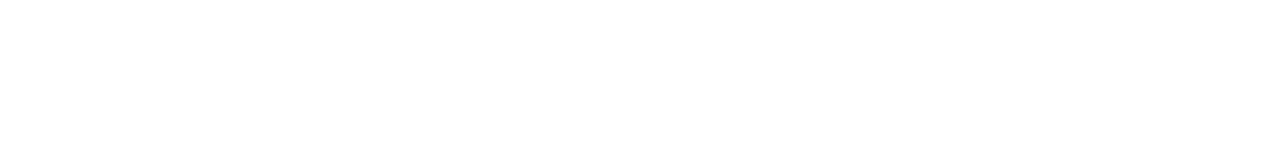
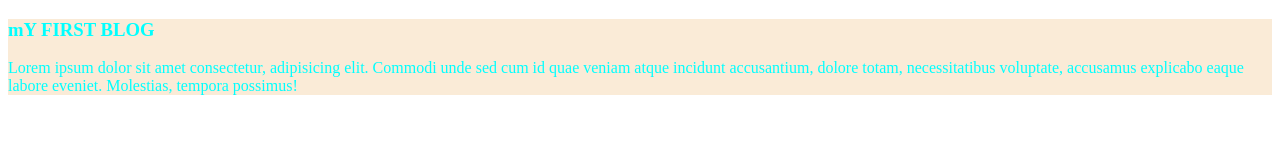
Before and after one commit to ZohirBhuiyan/my-first-github-repo, a plain HTML site: page index.html in a window 1280 px wide. Drawn offline with Linux system fonts and the light colour scheme.

Commit message:
added the first blog

```diff
--- a/index.html
+++ b/index.html
@@ -4,8 +4,14 @@
     <meta charset="UTF-8">
     <meta name="viewport" content="width=device-width, initial-scale=1.0">
     <title>My  first  github  repo</title>
+    <link rel="stylesheet" href="/styles/blog.css">
 </head>
 <body>
+    <div>
+        <h3>mY FIRST BLOG</h3>
+        Lorem ipsum dolor sit amet consectetur, adipisicing elit. Commodi unde sed cum id quae veniam atque incidunt accusantium, dolore totam, necessitatibus voluptate, accusamus explicabo eaque labore eveniet. Molestias, tempora possimus!
 
+
+    </div>
 </body>
 </html>
--- /dev/null
+++ b/styles/blog.css
@@ -0,0 +1,4 @@
+div{
+    color: aqua;
+    background-color: antiquewhite;
+}
```
